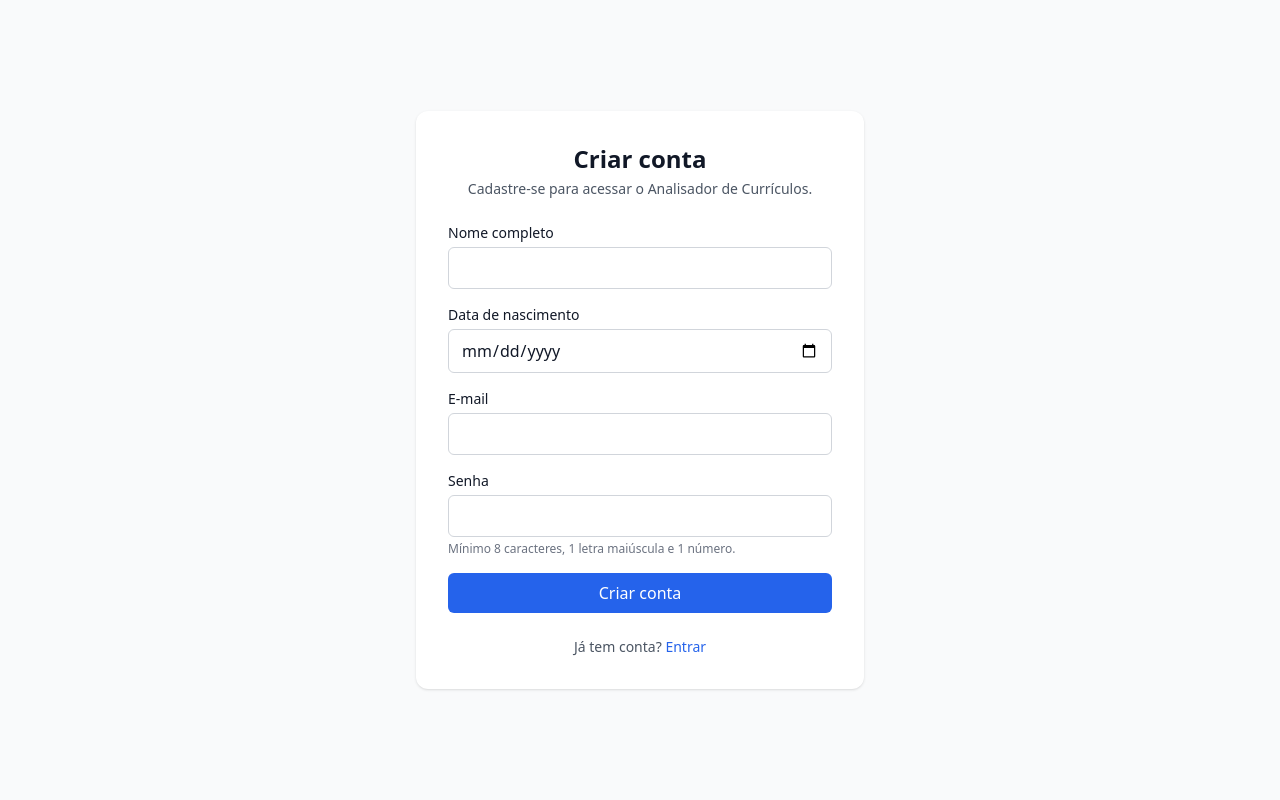
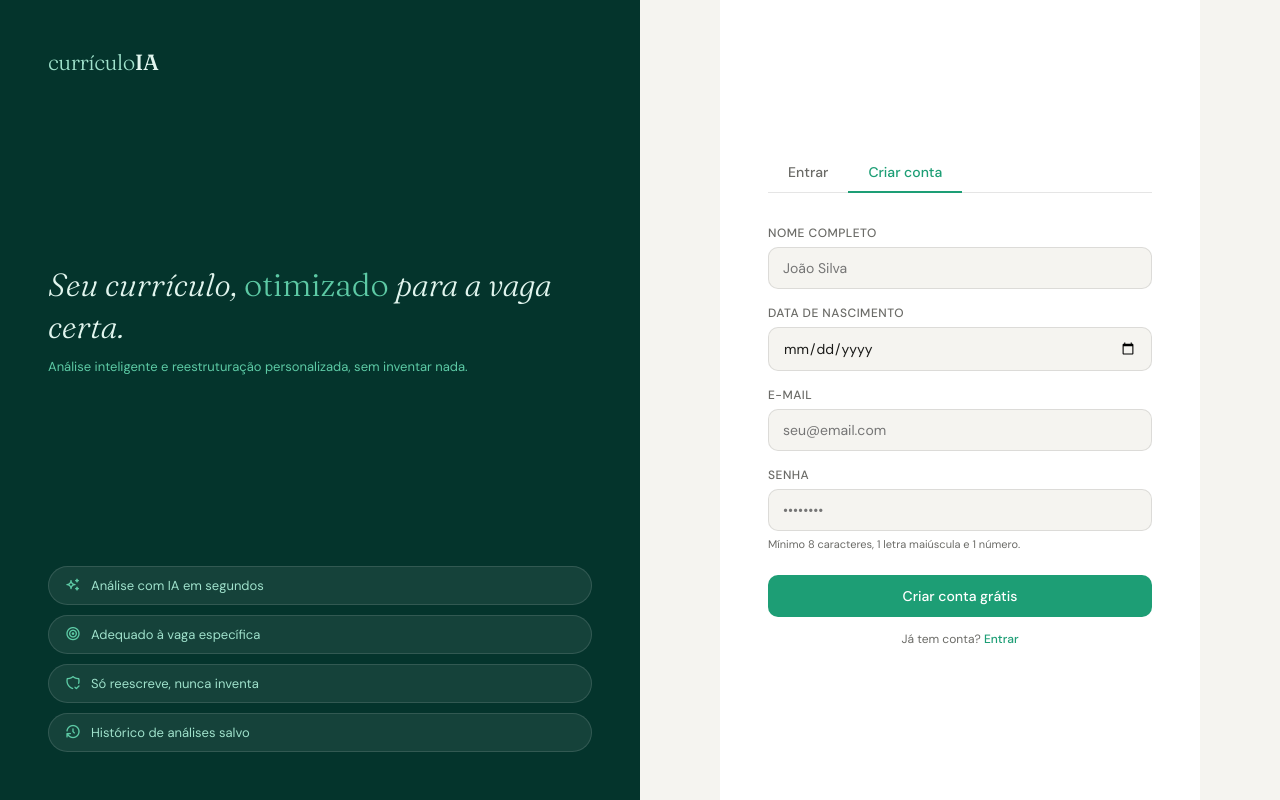
Before and after one commit to gkalebe/Analisador-de-Curriculo, a FastAPI app: page /cadastro in a window 1280 px wide. Run offline with FastAPI, Linux system fonts and the light colour scheme; some libraries are stand-ins or nearby versions.

Commit message:
style(auth): alinha cadastro/login/painel a paleta do prototipo
As telas anteriores usavam Tailwind generico (azul/cinza), destoando do
prototipo em prototipo/ (paleta verde #1D9E75, fundo #f5f4f0, tipografia
Fraunces + DM Sans, icones Tabler). Extrai os tokens e componentes de
prototipo/css/style.css para app/web/static/css/style.css (reserva ja
existente, so com .gitkeep) e reconstroi cadastro.html/login.html no
mesmo layout hero+formulario com abas do prototipo. index.html ganha um
ajuste leve de cor no botao "Entrar" para nao destoar.

Refs: US-001, US-002

```diff
--- /dev/null
+++ b/app/web/static/css/style.css
@@ -0,0 +1,240 @@
+*, *::before, *::after { box-sizing: border-box; margin: 0; padding: 0; }
+
+:root {
+  --bg: #f5f4f0;
+  --card: #ffffff;
+  --border: rgba(0,0,0,0.1);
+  --text: #1a1a18;
+  --muted: #6b6b67;
+  --accent: #1D9E75;
+  --accent-light: #E1F5EE;
+  --accent-dark: #085041;
+  --radius: 14px;
+  --font-display: 'Fraunces', serif;
+  --font-body: 'DM Sans', sans-serif;
+}
+
+@media (prefers-color-scheme: dark) {
+  :root {
+    --bg: #1a1a18;
+    --card: #242422;
+    --border: rgba(255,255,255,0.1);
+    --text: #f0efe8;
+    --muted: #999992;
+  }
+}
+
+body {
+  font-family: var(--font-body);
+  background: var(--bg);
+  color: var(--text);
+  min-height: 100vh;
+}
+
+/* ─── AUTH ─── */
+.auth-wrap {
+  display: grid;
+  grid-template-columns: 1fr 1fr;
+  min-height: 100vh;
+}
+@media (max-width: 720px) {
+  .auth-wrap { grid-template-columns: 1fr; }
+  .auth-hero { display: none; }
+}
+
+.auth-hero {
+  background: #04342C;
+  padding: 3rem;
+  display: flex;
+  flex-direction: column;
+  justify-content: space-between;
+  position: sticky;
+  top: 0;
+  height: 100vh;
+}
+.auth-hero-logo {
+  font-family: var(--font-display);
+  font-size: 22px;
+  color: #9FE1CB;
+  font-weight: 300;
+  letter-spacing: -0.5px;
+  text-decoration: none;
+}
+.auth-hero-logo span { color: #E1F5EE; font-weight: 500; }
+.auth-hero h2 {
+  font-family: var(--font-display);
+  font-size: 32px;
+  font-weight: 300;
+  color: #E1F5EE;
+  line-height: 1.3;
+  font-style: italic;
+}
+.auth-hero h2 em { font-style: normal; color: #5DCAA5; }
+.auth-hero-sub { color: #5DCAA5; font-size: 13px; margin-top: 10px; line-height: 1.6; }
+.auth-hero-pills { display: flex; flex-direction: column; gap: 10px; }
+.auth-pill {
+  display: flex;
+  align-items: center;
+  gap: 10px;
+  background: rgba(255,255,255,0.07);
+  border: 0.5px solid rgba(255,255,255,0.12);
+  border-radius: 50px;
+  padding: 10px 16px;
+  font-size: 13px;
+  color: #9FE1CB;
+}
+.auth-pill i { color: #5DCAA5; font-size: 16px; }
+
+.auth-form-side {
+  background: var(--card);
+  padding: 4rem 3rem;
+  display: flex;
+  flex-direction: column;
+  justify-content: center;
+  max-width: 480px;
+  margin: 0 auto;
+  width: 100%;
+}
+.auth-logo-mobile {
+  display: none;
+  font-family: var(--font-display);
+  font-size: 22px;
+  color: var(--accent);
+  font-weight: 300;
+  margin-bottom: 2rem;
+  text-decoration: none;
+}
+@media (max-width: 720px) { .auth-logo-mobile { display: block; } }
+
+.auth-tabs {
+  display: flex;
+  margin-bottom: 2rem;
+  border-bottom: 0.5px solid var(--border);
+}
+.auth-tab {
+  padding: 10px 20px;
+  font-family: var(--font-body);
+  font-size: 14px;
+  font-weight: 500;
+  color: var(--muted);
+  cursor: pointer;
+  border: none;
+  background: none;
+  border-bottom: 2px solid transparent;
+  margin-bottom: -1px;
+  transition: all 0.2s;
+  text-decoration: none;
+  display: inline-block;
+}
+.auth-tab.active { color: var(--accent); border-bottom-color: var(--accent); }
+
+.form-group { margin-bottom: 16px; }
+.form-group label {
+  display: block;
+  font-size: 12px;
+  font-weight: 500;
+  color: var(--muted);
+  margin-bottom: 6px;
+  text-transform: uppercase;
+  letter-spacing: 0.5px;
+}
+.form-group input {
+  width: 100%;
+  padding: 11px 14px;
+  border: 0.5px solid var(--border);
+  border-radius: 10px;
+  background: var(--bg);
+  color: var(--text);
+  font-family: var(--font-body);
+  font-size: 14px;
+  outline: none;
+  transition: border-color 0.2s;
+}
+.form-group input:focus { border-color: var(--accent); }
+.form-group small { display: block; font-size: 11px; color: var(--muted); margin-top: 6px; }
+
+.btn-primary {
+  width: 100%;
+  padding: 12px;
+  background: var(--accent);
+  color: #fff;
+  border: none;
+  border-radius: 10px;
+  font-family: var(--font-body);
+  font-size: 14px;
+  font-weight: 500;
+  cursor: pointer;
+  transition: background 0.2s, transform 0.1s;
+  margin-top: 8px;
+}
+.btn-primary:hover { background: var(--accent-dark); }
+.btn-primary:active { transform: scale(0.98); }
+.btn-primary:disabled { background: #9FE1CB; cursor: not-allowed; }
+
+.auth-switch {
+  font-size: 12px;
+  color: var(--muted);
+  text-align: center;
+  margin-top: 14px;
+}
+.auth-switch a {
+  color: var(--accent);
+  cursor: pointer;
+  font-weight: 500;
+  text-decoration: none;
+}
+.auth-switch a:hover { text-decoration: underline; }
+
+.alert-box {
+  border-radius: 10px;
+  padding: 12px 14px;
+  font-size: 13px;
+  margin-bottom: 16px;
+  display: none;
+}
+.alert-box.show { display: block; }
+.alert-box.erro { background: #FCEBEB; color: #501313; border: 0.5px solid #F3B9B9; }
+.alert-box.sucesso { background: var(--accent-light); color: var(--accent-dark); border: 0.5px solid #9FE1CB; }
+
+/* ─── PLACEHOLDER (painel) ─── */
+.placeholder-wrap {
+  min-height: 100vh;
+  display: flex;
+  align-items: center;
+  justify-content: center;
+  padding: 2rem;
+}
+.placeholder-card {
+  background: var(--card);
+  border: 0.5px solid var(--border);
+  border-radius: var(--radius);
+  padding: 2.5rem;
+  max-width: 440px;
+  width: 100%;
+  text-align: center;
+}
+.placeholder-card h1 {
+  font-family: var(--font-display);
+  font-weight: 300;
+  font-size: 24px;
+  margin-bottom: 12px;
+}
+.placeholder-card p {
+  font-size: 13px;
+  color: var(--muted);
+  line-height: 1.6;
+  margin-bottom: 20px;
+}
+.btn-secondary {
+  padding: 10px 20px;
+  background: transparent;
+  border: 0.5px solid var(--accent);
+  color: var(--accent);
+  border-radius: 10px;
+  font-family: var(--font-body);
+  font-size: 13px;
+  font-weight: 500;
+  cursor: pointer;
+  transition: all 0.15s;
+}
+.btn-secondary:hover { background: var(--accent-light); }
--- a/app/web/templates/cadastro.html
+++ b/app/web/templates/cadastro.html
@@ -4,51 +4,61 @@
     <meta charset="UTF-8" />
     <meta name="viewport" content="width=device-width, initial-scale=1.0" />
     <title>Criar conta — Analisador de Currículos</title>
-    <script src="https://cdn.tailwindcss.com"></script>
+    <link rel="stylesheet" href="https://cdn.jsdelivr.net/npm/@tabler/icons-webfont@latest/tabler-icons.min.css">
+    <link rel="preconnect" href="https://fonts.googleapis.com">
+    <link href="https://fonts.googleapis.com/css2?family=Fraunces:ital,opsz,wght@0,9..144,300;0,9..144,500;0,9..144,600;1,9..144,300&family=DM+Sans:wght@300;400;500&display=swap" rel="stylesheet">
+    <link rel="stylesheet" href="/static/css/style.css">
 </head>
-<body class="bg-gray-50 text-gray-900">
-    <main class="min-h-screen flex items-center justify-center p-4">
-        <div class="w-full max-w-md bg-white rounded-xl shadow p-8 space-y-6">
-            <div class="text-center">
-                <h1 class="text-2xl font-bold">Criar conta</h1>
-                <p class="text-gray-600 text-sm mt-1">Cadastre-se para acessar o Analisador de Currículos.</p>
+<body>
+    <div class="auth-wrap">
+        <div class="auth-hero">
+            <a href="/" class="auth-hero-logo">currículo<span>IA</span></a>
+            <div>
+                <h2>Seu currículo, <em>otimizado</em> para a vaga certa.</h2>
+                <p class="auth-hero-sub">Análise inteligente e reestruturação personalizada, sem inventar nada.</p>
+            </div>
+            <div class="auth-hero-pills">
+                <div class="auth-pill"><i class="ti ti-sparkles"></i> Análise com IA em segundos</div>
+                <div class="auth-pill"><i class="ti ti-target"></i> Adequado à vaga específica</div>
+                <div class="auth-pill"><i class="ti ti-shield-check"></i> Só reescreve, nunca inventa</div>
+                <div class="auth-pill"><i class="ti ti-history"></i> Histórico de análises salvo</div>
+            </div>
+        </div>
+
+        <div class="auth-form-side">
+            <a href="/" class="auth-logo-mobile">currículo<span style="font-weight:500;">IA</span></a>
+
+            <div class="auth-tabs">
+                <a href="/login" class="auth-tab">Entrar</a>
+                <a href="/cadastro" class="auth-tab active">Criar conta</a>
             </div>
 
-            <div id="mensagem" class="hidden rounded-md p-3 text-sm"></div>
+            <div id="mensagem" class="alert-box"></div>
 
-            <form id="form-cadastro" class="space-y-4">
-                <div>
-                    <label for="nome" class="block text-sm font-medium mb-1">Nome completo</label>
-                    <input type="text" id="nome" name="nome" required
-                        class="w-full rounded-md border border-gray-300 px-3 py-2 focus:outline-none focus:ring-2 focus:ring-blue-500" />
+            <form id="form-cadastro">
+                <div class="form-group">
+                    <label for="nome">Nome completo</label>
+                    <input type="text" id="nome" name="nome" placeholder="João Silva" required />
                 </div>
-                <div>
-                    <label for="data_nascimento" class="block text-sm font-medium mb-1">Data de nascimento</label>
-                    <input type="date" id="data_nascimento" name="data_nascimento" required
-                        class="w-full rounded-md border border-gray-300 px-3 py-2 focus:outline-none focus:ring-2 focus:ring-blue-500" />
+                <div class="form-group">
+                    <label for="data_nascimento">Data de nascimento</label>
+                    <input type="date" id="data_nascimento" name="data_nascimento" required />
                 </div>
-                <div>
-                    <label for="email" class="block text-sm font-medium mb-1">E-mail</label>
-                    <input type="email" id="email" name="email" required
-                        class="w-full rounded-md border border-gray-300 px-3 py-2 focus:outline-none focus:ring-2 focus:ring-blue-500" />
+                <div class="form-group">
+                    <label for="email">E-mail</label>
+                    <input type="email" id="email" name="email" placeholder="seu@email.com" required />
                 </div>
-                <div>
-                    <label for="senha" class="block text-sm font-medium mb-1">Senha</label>
-                    <input type="password" id="senha" name="senha" required
-                        class="w-full rounded-md border border-gray-300 px-3 py-2 focus:outline-none focus:ring-2 focus:ring-blue-500" />
-                    <p class="text-xs text-gray-500 mt-1">Mínimo 8 caracteres, 1 letra maiúscula e 1 número.</p>
+                <div class="form-group">
+                    <label for="senha">Senha</label>
+                    <input type="password" id="senha" name="senha" placeholder="••••••••" required />
+                    <small>Mínimo 8 caracteres, 1 letra maiúscula e 1 número.</small>
                 </div>
-                <button type="submit" id="botao-enviar"
-                    class="w-full bg-blue-600 text-white rounded-md py-2 font-medium hover:bg-blue-700 disabled:opacity-50">
-                    Criar conta
-                </button>
+                <button type="submit" class="btn-primary" id="botao-enviar">Criar conta grátis</button>
             </form>
 
-            <p class="text-center text-sm text-gray-600">
-                Já tem conta? <a href="/login" class="text-blue-600 font-medium hover:underline">Entrar</a>
-            </p>
+            <p class="auth-switch">Já tem conta? <a href="/login">Entrar</a></p>
         </div>
-    </main>
+    </div>
 
     <script>
         const form = document.getElementById('form-cadastro');
@@ -57,14 +67,13 @@
 
         function mostrarMensagem(texto, tipo) {
             mensagemEl.textContent = texto;
-            mensagemEl.className = 'rounded-md p-3 text-sm ' +
-                (tipo === 'erro' ? 'bg-red-50 text-red-700 border border-red-200' : 'bg-green-50 text-green-700 border border-green-200');
+            mensagemEl.className = 'alert-box show ' + tipo;
         }
 
         form.addEventListener('submit', async (evento) => {
             evento.preventDefault();
             botao.disabled = true;
-            mensagemEl.classList.add('hidden');
+            mensagemEl.classList.remove('show');
 
             const payload = {
                 nome: document.getElementById('nome').value,
@@ -83,7 +92,6 @@
 
                 if (resposta.status === 201) {
                     mostrarMensagem('Cadastro realizado! Enviamos um e-mail de confirmação. Redirecionando para o login...', 'sucesso');
-                    mensagemEl.classList.remove('hidden');
                     setTimeout(() => { window.location.href = '/login'; }, 1800);
                     return;
                 }
@@ -96,10 +104,8 @@
                 } else {
                     mostrarMensagem('Não foi possível concluir o cadastro. Tente novamente.', 'erro');
                 }
-                mensagemEl.classList.remove('hidden');
             } catch (erro) {
                 mostrarMensagem('Falha de conexão com o servidor. Tente novamente.', 'erro');
-                mensagemEl.classList.remove('hidden');
             } finally {
                 botao.disabled = false;
             }
--- a/app/web/templates/index.html
+++ b/app/web/templates/index.html
@@ -12,7 +12,7 @@
             <h1 class="text-3xl font-bold">Analisador de Currículos</h1>
             <p class="text-gray-600">Estrutura inicial do projeto — Sprint 0 concluída.</p>
             <div class="flex items-center justify-center gap-4">
-                <a href="/login" class="bg-blue-600 text-white rounded-md py-2 px-4 font-medium hover:bg-blue-700">Entrar</a>
+                <a href="/login" style="background:#1D9E75" class="text-white rounded-md py-2 px-4 font-medium hover:opacity-90">Entrar</a>
                 <a href="/cadastro" class="bg-gray-100 text-gray-700 rounded-md py-2 px-4 font-medium hover:bg-gray-200">Criar conta</a>
             </div>
         </div>
```
Also changed, not shown: app/web/templates/login.html (+40 -28 lines), app/web/templates/painel.html (+10 -11 lines).
